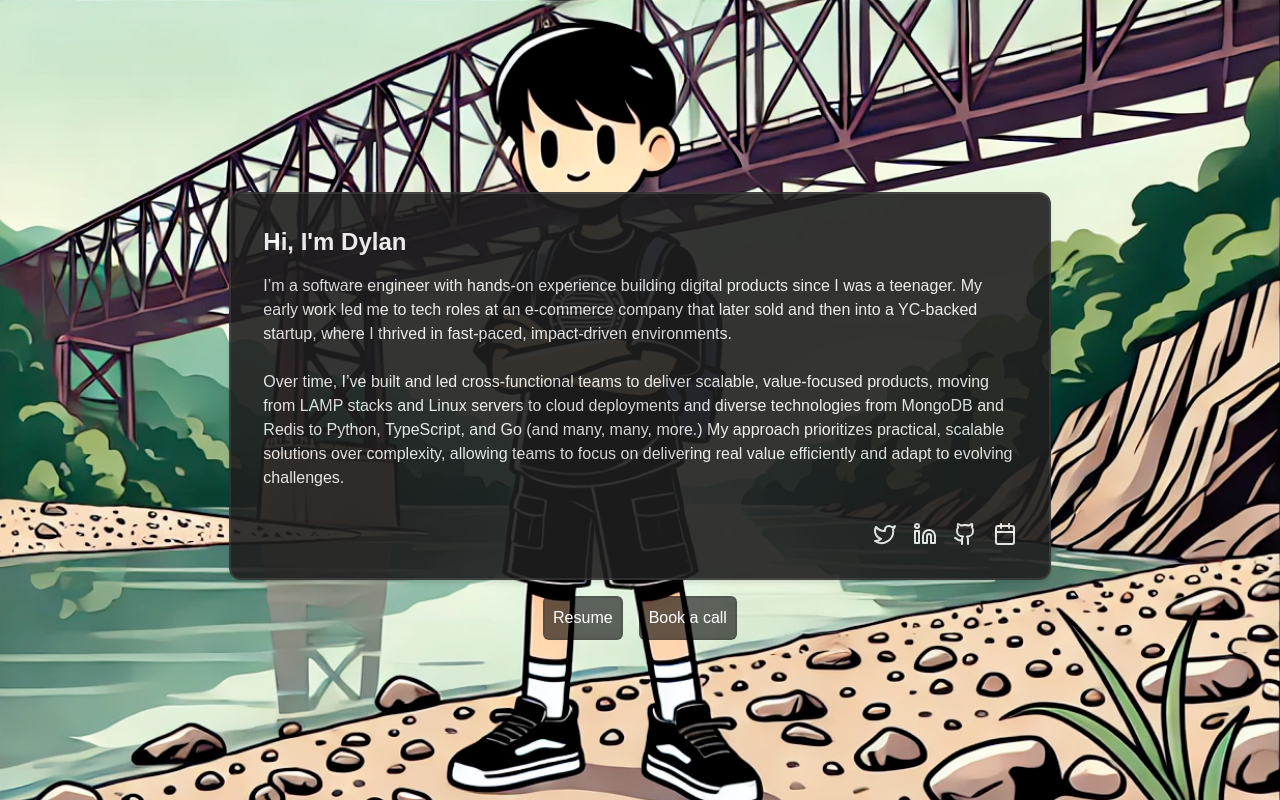
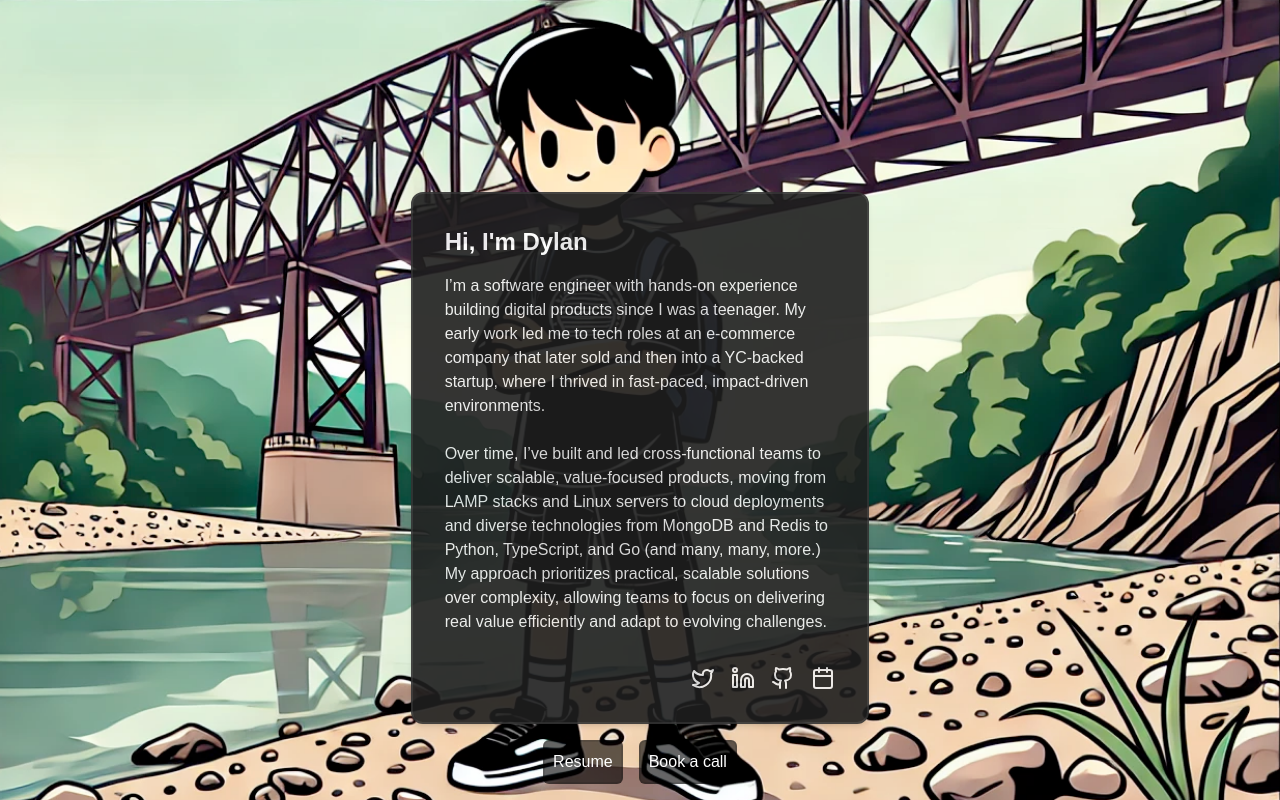
Before and after one commit to DylanEHolland/dylanscode.com, a Next.js app: page / in a window 1280 px wide. Built offline with nearby package versions, Linux system fonts and the light colour scheme.

Commit message:
page.tsx: optimized AnimatePresence - 02

```diff
--- a/src/app/page.tsx
+++ b/src/app/page.tsx
@@ -35,19 +35,17 @@ const Home: NextPage = () => {
       </AnimatePresence>
 
       <AnimatePresence mode="wait">
-        <motion.div style={{ width: "100vw", height: "100vh" }}>
+        <motion.div className="w-screen h-screen flex items-start">
           <motion.div
             key={`${screen}-container`}
-            className={`w-full max-w-${
-              screen === "projects" ? "4xl" : "3xl"
-            } ml-auto mr-auto pt-48`}
+            className={`w-full ${
+              screen === "projects" ? "max-w-4xl" : "max-w-3xl"
+            } mx-auto pt-24 sm:pt-48 px-4`}
             initial={{ opacity: 0, y: 20 }}
             animate={{ opacity: 1, y: 0 }}
             exit={{ opacity: 0, y: 20 }}
             transition={{ duration: 0.5 }}
-            style={{
-              zIndex: 100,
-            }}
+            style={{ zIndex: 100 }}
           >
             {screen === "landing" && <Landing setScreen={setScreen} />}
             {screen === "projects" && <Projects setScreen={setScreen} />}
```
